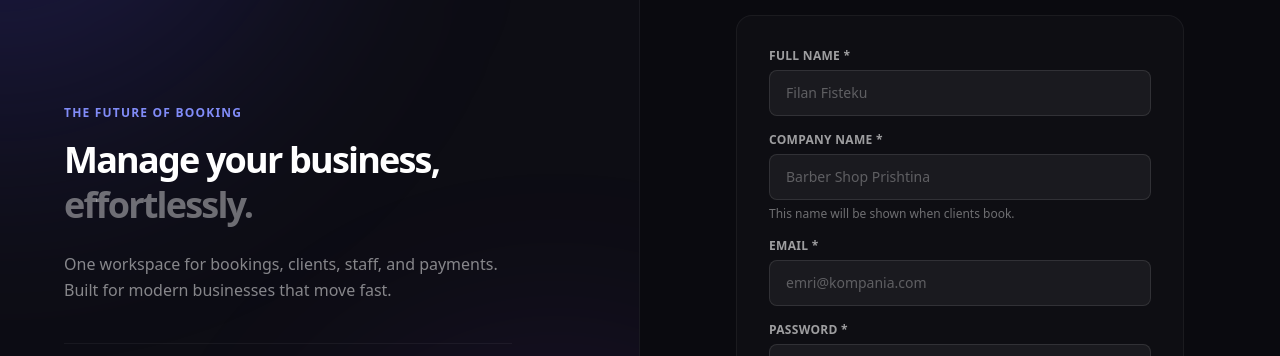
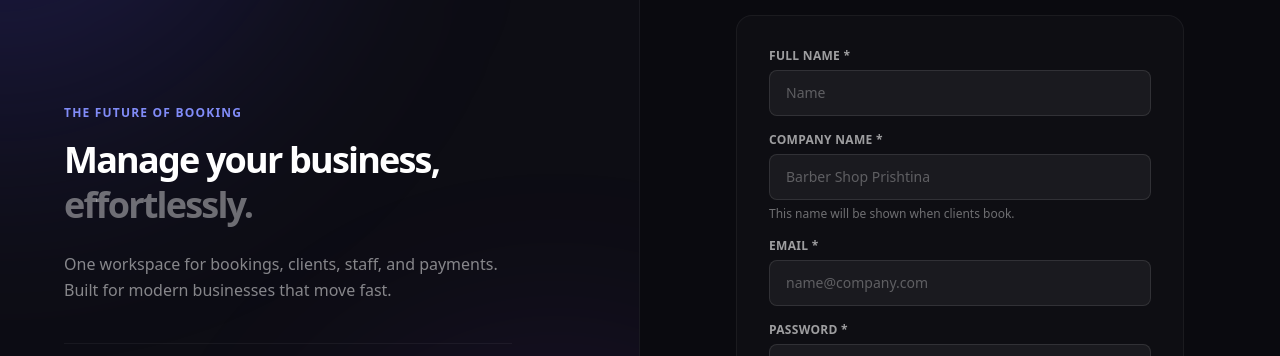
Before and after one commit to erzaqorrolli/BookingPlatform-API, a React (Vite) app in the folder frontend/: page /register-business in a window 1280 px wide. Shown: the part 172-528 px from the top of the page. Built offline with nearby package versions, Linux system fonts and the light colour scheme; no server answers.

Commit message:
feat: update placeholder text in RegisterBusiness form fields for clarity

```diff
--- a/frontend/src/pages/auth/RegisterBusiness.jsx
+++ b/frontend/src/pages/auth/RegisterBusiness.jsx
@@ -20,16 +20,13 @@ export default function RegisterBusiness() {
     setLoading(true);
 
     try {
-      // 1. Regjistro biznesin
       const r = await api.post('/auth/register-business', form);
       const data = r.data.data;
 
-      // 2. Verifiko email-in (dev mode)
       if (data.debug_token) {
         await api.post('/auth/verify', { token: data.debug_token });
       }
 
-      // 3. Login automatik
       const loginRes = await api.post('/auth/login', {
         email: form.email,
         password: form.password,
@@ -38,7 +35,6 @@ export default function RegisterBusiness() {
       const token = loginRes.data.data.token;
       sessionStorage.setItem('token', token);
 
-      // 4. Redirect në admin
       navigate('/admin');
     } catch (err) {
       setError(err.response?.data?.error || 'Register failed');
@@ -68,7 +64,7 @@ export default function RegisterBusiness() {
             value={form.name}
             onChange={(e) => setForm({ ...form, name: e.target.value })}
             required
-            placeholder="Filan Fisteku"
+            placeholder="Name"
             className="w-full px-4 py-3 bg-white/5 border border-white/10 rounded-lg text-sm text-white placeholder:text-white/30 focus:border-indigo-400 focus:bg-white/10 outline-none transition"
           />
         </div>
@@ -99,7 +95,7 @@ export default function RegisterBusiness() {
             value={form.email}
             onChange={(e) => setForm({ ...form, email: e.target.value })}
             required
-            placeholder="emri@kompania.com"
+            placeholder="name@company.com"
             className="w-full px-4 py-3 bg-white/5 border border-white/10 rounded-lg text-sm text-white placeholder:text-white/30 focus:border-indigo-400 focus:bg-white/10 outline-none transition"
           />
         </div>
```
